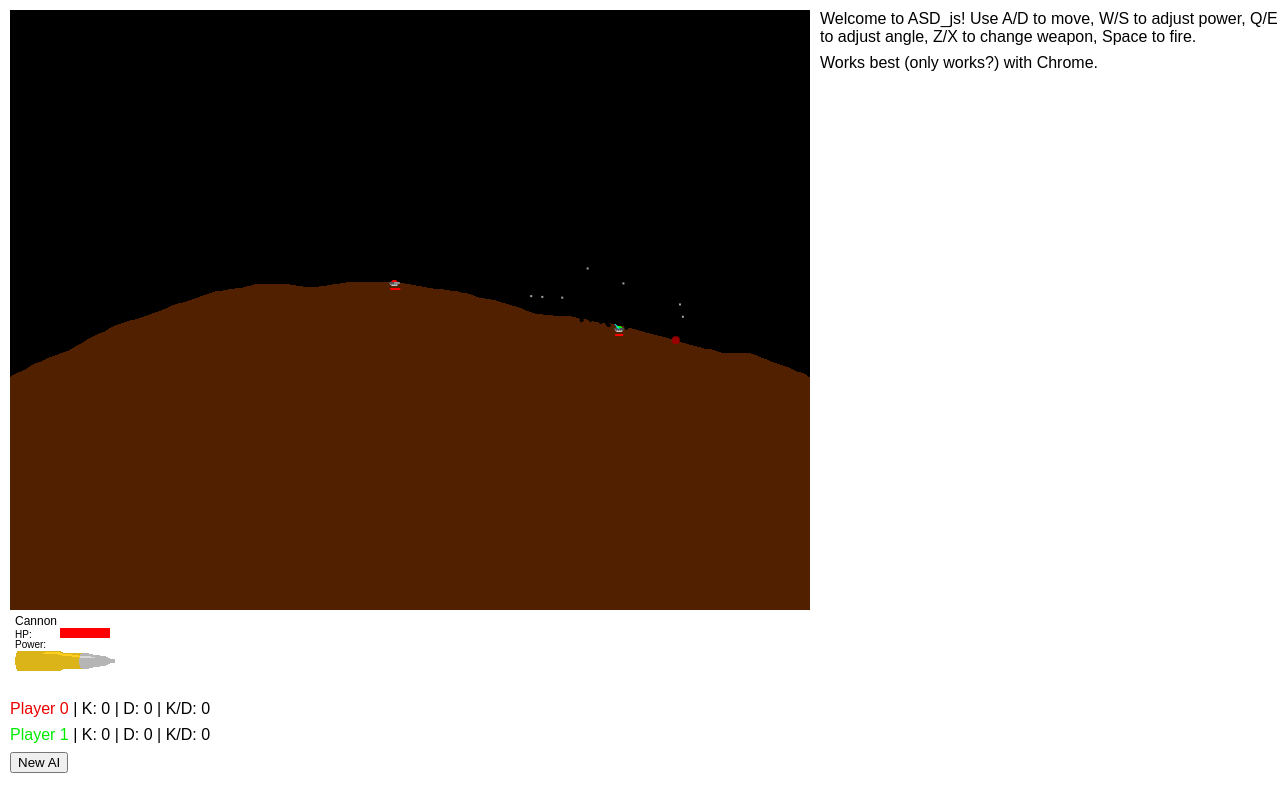
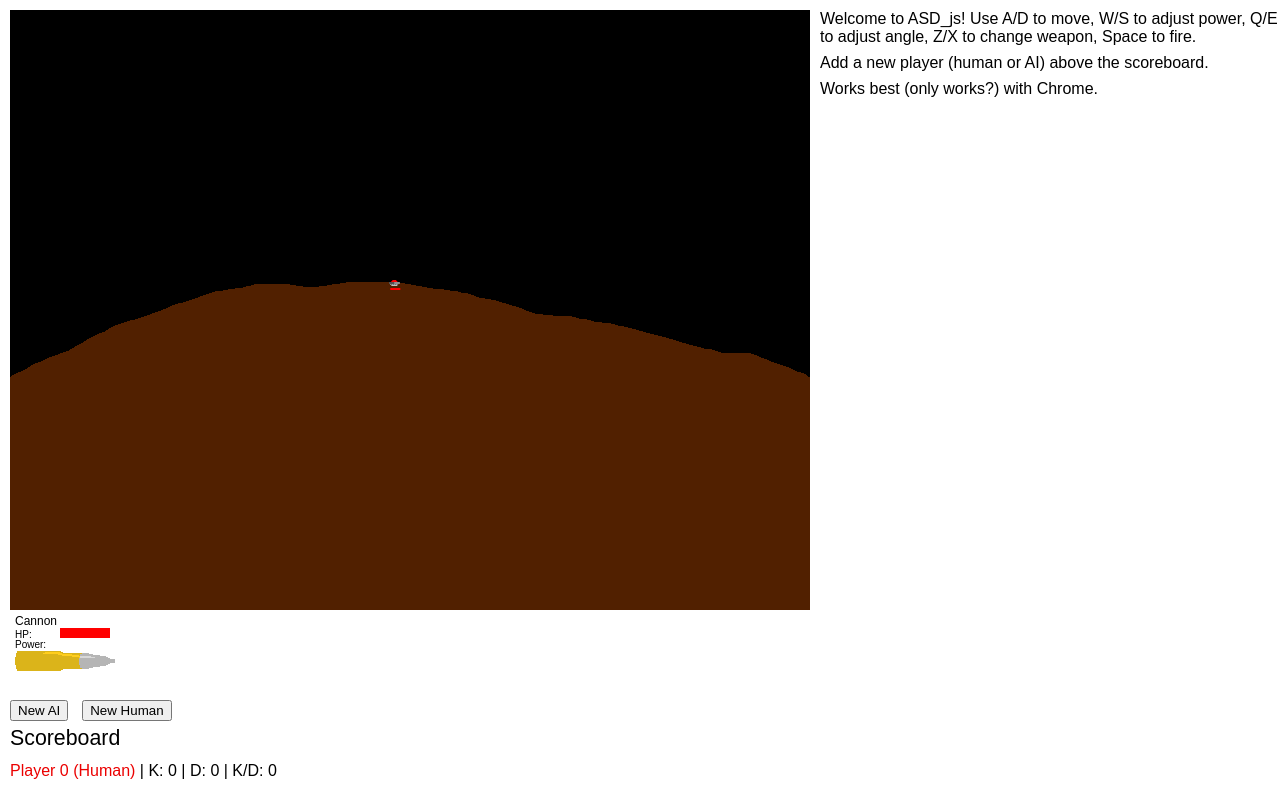
Before and after one commit to stegosaurus21/asd_js, a plain HTML site: page index.html in a window 1280 px wide. Drawn offline with Linux system fonts and the light colour scheme.

Commit message:
local multiplayer returns

```diff
--- a/ai.js
+++ b/ai.js
@@ -1,4 +1,6 @@
 function initAI(p, mode, diff = 0.5) {
+
+    p.nameSpan.innerText = p.nameSpan.innerText + " (AI - " + mode + ")";
 
     p.mode = mode;
     p.isAI = true;
--- a/events.js
+++ b/events.js
@@ -17,4 +17,9 @@ function keyPress(event){
     if (event.code == "KeyZ") subWep(0);
     if (event.code == "KeyX") addWep(0);
 
+    if (otherHumanID != -1) {
+        if (event.code == "KeyN") subWep(otherHumanID);
+        if (event.code == "KeyM") addWep(otherHumanID);
+    }
+
 }
--- a/index.html
+++ b/index.html
@@ -34,7 +34,10 @@
             <canvas id="main" width=800 height=680 style="flex: 0 0 800px; padding:10px"></canvas>
             <div class="log" style="flex:1 1 50%; padding-top: 10px"></div>
         </div>
-        <div class="scoreboard" style="padding-left:10px"></div>
         <button id="newAI" style="margin-left:10px">New AI</button>
+        <button id="newHuman" style="margin-left:10px; margin-bottom:5px">New Human</button>
+        <div class="scoreboard" style="padding-left:10px">
+            <p style="font-size:16pt">Scoreboard</p>
+        </div>
     </body>
 </html>
--- a/main.js
+++ b/main.js
@@ -37,6 +37,9 @@ var backs = [];
 var tank_img;
 var bullet_img;
 var bullet_s_img;
+
+// Misc
+var otherHumanID = -1;
 
 window.onload = init;
 
@@ -82,17 +85,18 @@ function init(){
         defWeapons();
 
         game.players.push(newPlayer(255, 0, 0));
-        game.players.push(newPlayer(0, 255, 0));
-        initAI(game.players[1], "normal");
+        initHuman(game.players[0]);
 
         window.onkeydown = keyDown;
         window.onkeyup = keyUp;
         window.onkeypress = keyPress;
 
         addLog("Welcome to ASD_js! Use A/D to move, W/S to adjust power, Q/E to adjust angle, Z/X to change weapon, Space to fire.");
+        addLog("Add a new player (human or AI) above the scoreboard.")
         addLog("Works best (only works?) with Chrome.");
 
         document.getElementById("newAI").onclick = newAI;
+        document.getElementById("newHuman").onclick = newHuman;
 
         setInterval(mainLoop, tick_int);
 
--- a/player_updates.js
+++ b/player_updates.js
@@ -13,6 +13,16 @@ function updatePlayers(){
             if (keys["KeyQ"]) p.ang -= p_delta_ang;
             if (keys["KeyE"]) p.ang += p_delta_ang;
             if (keys["Space"]) playerFire(p);
+        }
+
+        if (p.id == otherHumanID) {
+            if (keys["KeyJ"]) p.x -= p_speed;
+            if (keys["KeyL"]) p.x += p_speed;
+            if (keys["KeyI"]) p.vel += p_delta_vel;
+            if (keys["KeyK"]) p.vel -= p_delta_vel;
+            if (keys["KeyU"]) p.ang -= p_delta_ang;
+            if (keys["KeyO"]) p.ang += p_delta_ang;
+            if (keys["Semicolon"]) playerFire(p);
         }
 
         p.ang = Math.max(p.ang, -M_PI);
@@ -132,6 +142,7 @@ function newPlayer(r, g, b){
     p.img.style.display = "none";
     p.img.width = 10;
     p.img.height = 6;
+
     var tr = p.img.getContext("2d");
     tr.imageSmoothingEnabled = false;
     tr.mozImageSmoothingEnabled = false;
@@ -201,3 +212,21 @@ function newAI(){
     initAI(game.players[game.players.length - 1], "normal");
 
 }
+
+function newHuman(){
+
+    addLog("Welcome player 2! Use J/L to move, I/K to adjust power, U/O to adjust angle, N/M to change weapon, and ; to fire.")
+
+    document.getElementById("newHuman").remove();
+    game.players.push(newPlayer(0, 255, 0));
+    initHuman(game.players[game.players.length - 1])
+    otherHumanID = game.players.length - 1;
+
+}
+
+function initHuman(p){
+
+    p.isHuman = true;
+    p.nameSpan.innerText = p.nameSpan.innerText + " (Human)";
+
+}
--- a/render.js
+++ b/render.js
@@ -28,30 +28,35 @@ function render(){
         r_g.closePath();
         r_g.stroke();
 
-        if (p.id == 0) {
+        if (p.id == 0 || p.id == otherHumanID) {
+
+            var delta = 0;
+            if (p.id == otherHumanID) {
+                delta = 695;
+            }
 
             r_g.font = "12px sans-serif";
             r_g.fillStyle = '#000000';
-            r_g.fillText(wep.name, 5, 615);
+            r_g.fillText(wep.name, delta + 5, 615);
             r_g.font = "10px sans-serif";
-            r_g.fillText("HP: ", 5, 628);
-            r_g.fillText("Power: ", 5, 638)
+            r_g.fillText("HP: ", delta + 5, 628);
+            r_g.fillText("Power: ", delta + 5, 638)
 
             r_g.fillStyle = '#FF0000';
-            r_g.fillRect(50, 618, Math.floor(p.hp / 2), 10);
+            r_g.fillRect(delta + 50, 618, Math.floor(p.hp / 2), 10);
 
             r_g.fillStyle = wep.col;
-            r_g.fillRect(50, 628, Math.floor(p.vel * 10), 10);
+            r_g.fillRect(delta + 50, 628, Math.floor(p.vel * 10), 10);
 
             if (wep.store) {
 
-                for (var i = 0;i < p.store;i++) r_g.drawImage(bullet_s_img, 5 + 5 * i, 641);
+                for (var i = 0;i < p.store;i++) r_g.drawImage(bullet_s_img, delta + 5 + 5 * i, 641);
                 if (p.store < wep.store) {
                     var f_amt = p.store_rld / wep.store_rld * 20
-                    r_g.drawImage(bullet_s_img, 0, 20 - f_amt, 5, f_amt, 5 + 5 * p.store, 661 - f_amt, 5, f_amt);
+                    r_g.drawImage(bullet_s_img, 0, 20 - f_amt, 5, f_amt, delta + 5 + 5 * p.store, 661 - f_amt, 5, f_amt);
                 }
 
-            } else r_g.drawImage(bullet_img, 0, 0, p.rld / wep.rld * 100, 20, 5, 641, p.rld / wep.rld * 100, 20);
+            } else r_g.drawImage(bullet_img, 0, 0, p.rld / wep.rld * 100, 20, delta + 5, 641, p.rld / wep.rld * 100, 20);
 
         }
 
--- a/weapons.js
+++ b/weapons.js
@@ -11,13 +11,13 @@ function defWeapons(){
     },
     {
         name: "Autocannon",
-        rld: 8,
+        rld: 7,
         col: '#A3A3A3',
         rad: 2,
         dmg_rad: 7,
-        dmg: 15,
+        dmg: 10,
         store: 10,
-        store_rld: 15,
+        store_rld: 14,
         scatter: 0.1
     },
     {
@@ -51,12 +51,12 @@ function defWeapons(){
         rad: 2,
         dmg_rad: 6,
         dmg: 7,
-        scatter: 0.15,
+        scatter: 0.08,
         store: 20,
         store_rld: 5,
         upt: 2,
         life: 50,
-        grav: 0.5,
+        grav: 0.2,
         noAI: true
     },
     {
```
